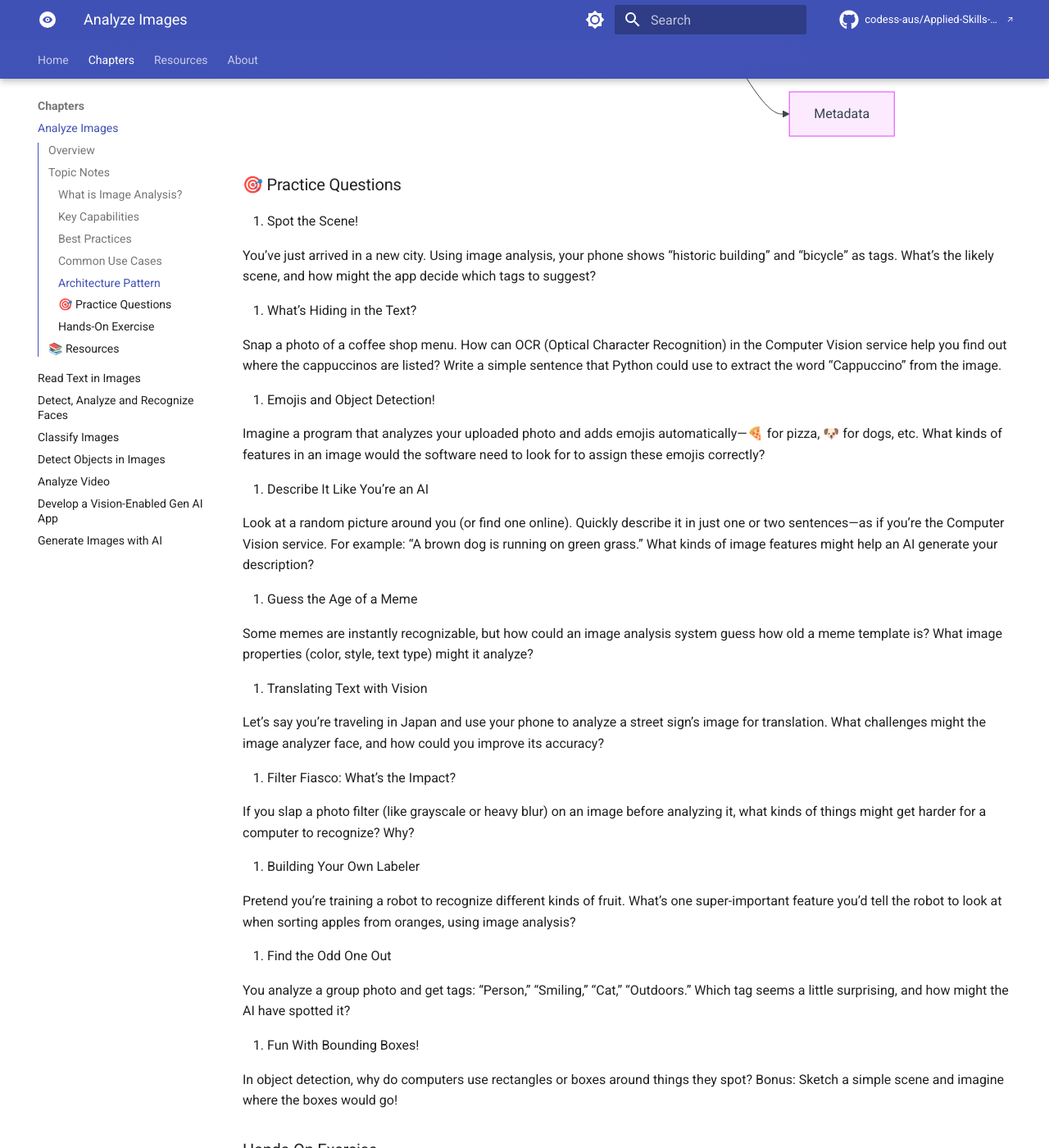
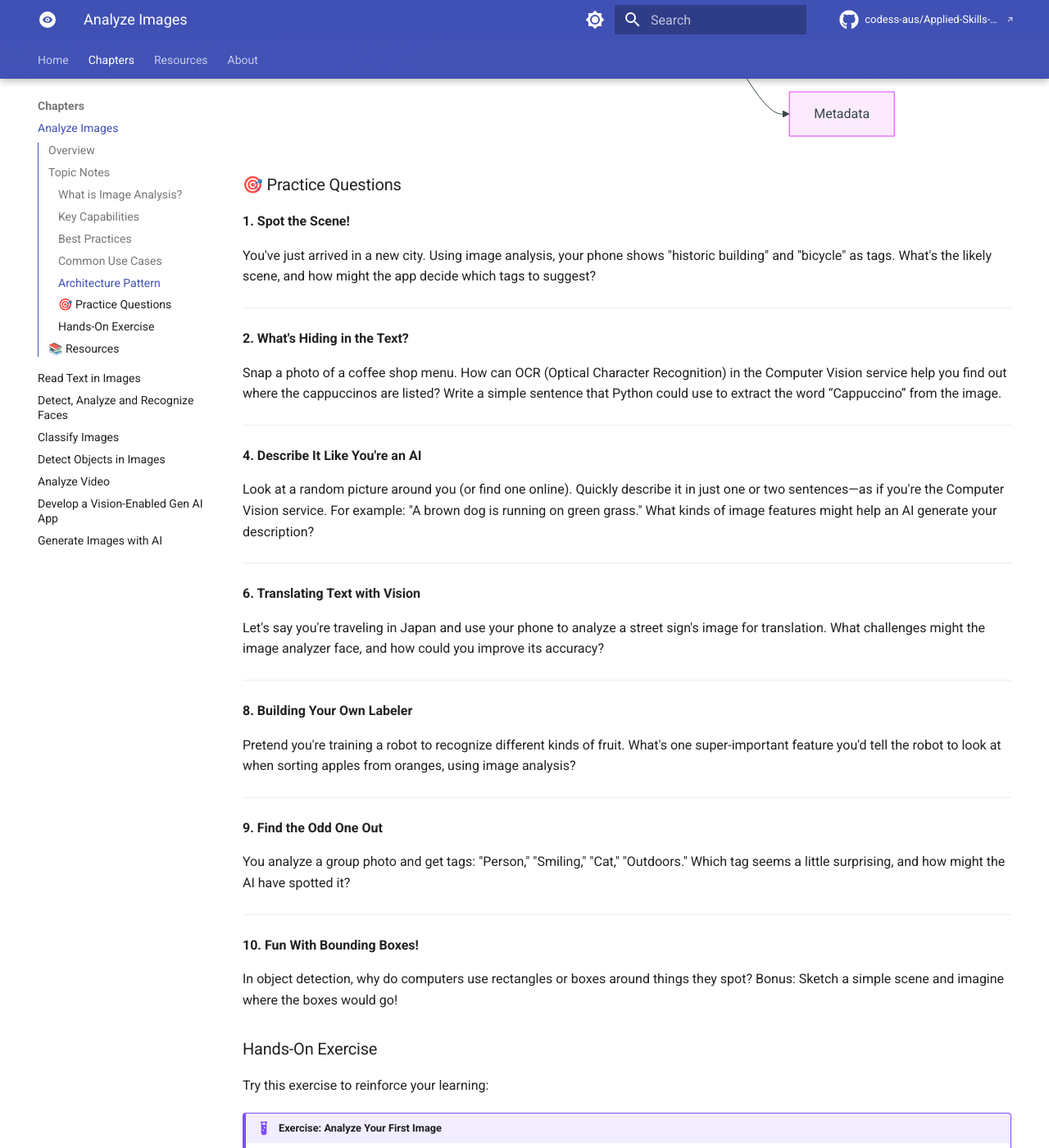
Before and after one commit to codess-aus/Applied-Skills-Computer-Vision, an MkDocs documentation site: the page built from docs/chapters/analyze-images.md, in a window 1280 px wide and 1400 px high, scrolled down 4068 px. Shown: the whole window at 82% size. Built offline with MkDocs 1.6.1 and Material for MkDocs 9.7.7, drawn with Linux system fonts in a browser that asks for light colours; comment, search, counter and statistics services are not loaded.

Commit message:
Refactor practice questions in analyze-images.md for improved clarity and formatting

```diff
--- a/docs/chapters/analyze-images.md
+++ b/docs/chapters/analyze-images.md
@@ -129,43 +129,43 @@ graph LR
 
 ### 🎯 Practice Questions
 
-1. Spot the Scene!
+**1. Spot the Scene!**
 
-You’ve just arrived in a new city. Using image analysis, your phone shows “historic building” and “bicycle” as tags. What’s the likely scene, and how might the app decide which tags to suggest?
+You've just arrived in a new city. Using image analysis, your phone shows "historic building" and "bicycle" as tags. What's the likely scene, and how might the app decide which tags to suggest?
 
-2. What’s Hiding in the Text?
+---
+
+**2. What's Hiding in the Text?**
 
 Snap a photo of a coffee shop menu. How can OCR (Optical Character Recognition) in the Computer Vision service help you find out where the cappuccinos are listed? Write a simple sentence that Python could use to extract the word “Cappuccino” from the image.
 
-3. Emojis and Object Detection!
+---
 
-Imagine a program that analyzes your uploaded photo and adds emojis automatically—🍕 for pizza, 🐶 for dogs, etc. What kinds of features in an image would the software need to look for to assign these emojis correctly?
+**4. Describe It Like You're an AI**
 
-4. Describe It Like You’re an AI
+Look at a random picture around you (or find one online). Quickly describe it in just one or two sentences—as if you're the Computer Vision service. For example: "A brown dog is running on green grass." What kinds of image features might help an AI generate your description?
 
-Look at a random picture around you (or find one online). Quickly describe it in just one or two sentences—as if you’re the Computer Vision service. For example: “A brown dog is running on green grass.” What kinds of image features might help an AI generate your description?
+---
 
-5. Guess the Age of a Meme
+**6. Translating Text with Vision**
 
-Some memes are instantly recognizable, but how could an image analysis system guess how old a meme template is? What image properties (color, style, text type) might it analyze?
+Let's say you're traveling in Japan and use your phone to analyze a street sign's image for translation. What challenges might the image analyzer face, and how could you improve its accuracy?
 
-6. Translating Text with Vision
+---
 
-Let’s say you’re traveling in Japan and use your phone to analyze a street sign’s image for translation. What challenges might the image analyzer face, and how could you improve its accuracy?
+**8. Building Your Own Labeler**
 
-7. Filter Fiasco: What’s the Impact?
+Pretend you're training a robot to recognize different kinds of fruit. What's one super-important feature you'd tell the robot to look at when sorting apples from oranges, using image analysis?
 
-If you slap a photo filter (like grayscale or heavy blur) on an image before analyzing it, what kinds of things might get harder for a computer to recognize? Why?
+---
 
-8. Building Your Own Labeler
+**9. Find the Odd One Out**
 
-Pretend you’re training a robot to recognize different kinds of fruit. What’s one super-important feature you’d tell the robot to look at when sorting apples from oranges, using image analysis?
+You analyze a group photo and get tags: "Person," "Smiling," "Cat," "Outdoors." Which tag seems a little surprising, and how might the AI have spotted it?
 
-9. Find the Odd One Out
+---
 
-You analyze a group photo and get tags: “Person,” “Smiling,” “Cat,” “Outdoors.” Which tag seems a little surprising, and how might the AI have spotted it?
-
-10. Fun With Bounding Boxes!
+**10. Fun With Bounding Boxes!**
 
 In object detection, why do computers use rectangles or boxes around things they spot? Bonus: Sketch a simple scene and imagine where the boxes would go!
 
```
